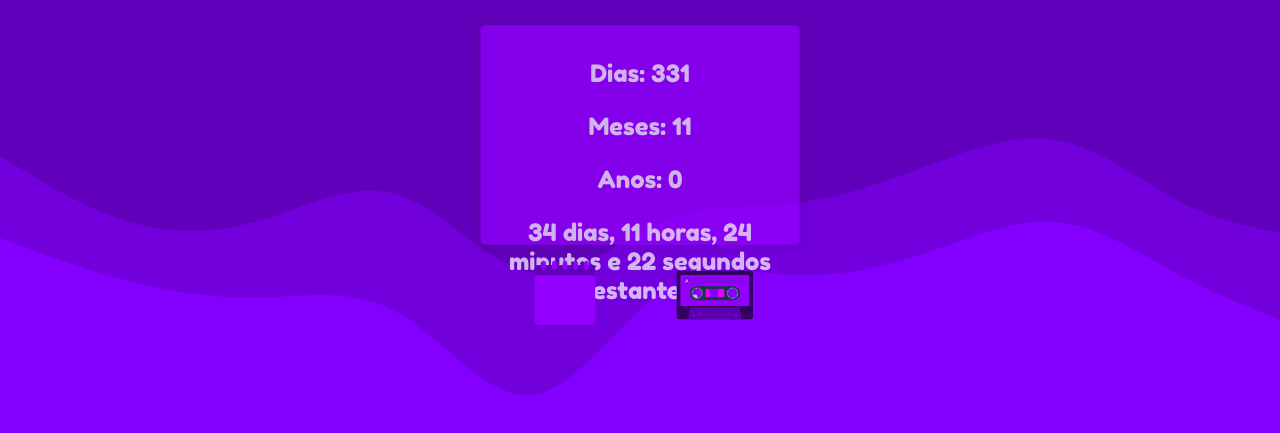
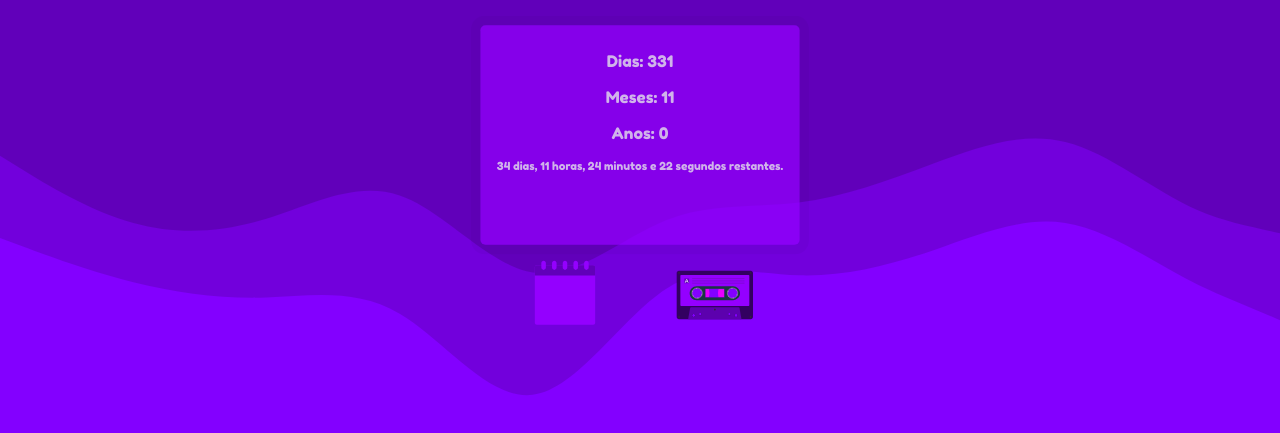
Before and after one commit to zzeis/dateCount, a plain HTML site: page index.html in a window 1280 px wide. Shown: the top 433 px of the page. Drawn offline with nearby package versions, Linux system fonts and the light colour scheme; animation ran at ten frames a second.

Commit message:
css for stopwatch

```diff
--- a/css/mytimer.css
+++ b/css/mytimer.css
@@ -1,6 +1,6 @@
 @import url('https://fonts.googleapis.com/css2?family=Fredoka+One&display=swap');
 
-html{
+html {
     scroll-behavior: smooth;
 }
 
@@ -67,9 +67,13 @@ div.container {
     transform: scale(1);
 }
 
+#stopwatch {
+    font-size: 0.7rem;
+}
+
 .playlist {
-   cursor: pointer;
-   padding-top: 25px;
+    cursor: pointer;
+    padding-top: 25px;
 }
 
 
@@ -93,13 +97,12 @@ div.container {
 
 div.timer p {
     font-family: 'Fredoka One', cursive;
-    font-size: 1.5rem;
+    font-size: 1rem;
     color: white;
 
 }
 
 body {
-
     background-size: cover;
     background-repeat: initial;
     height: 100%;
```
